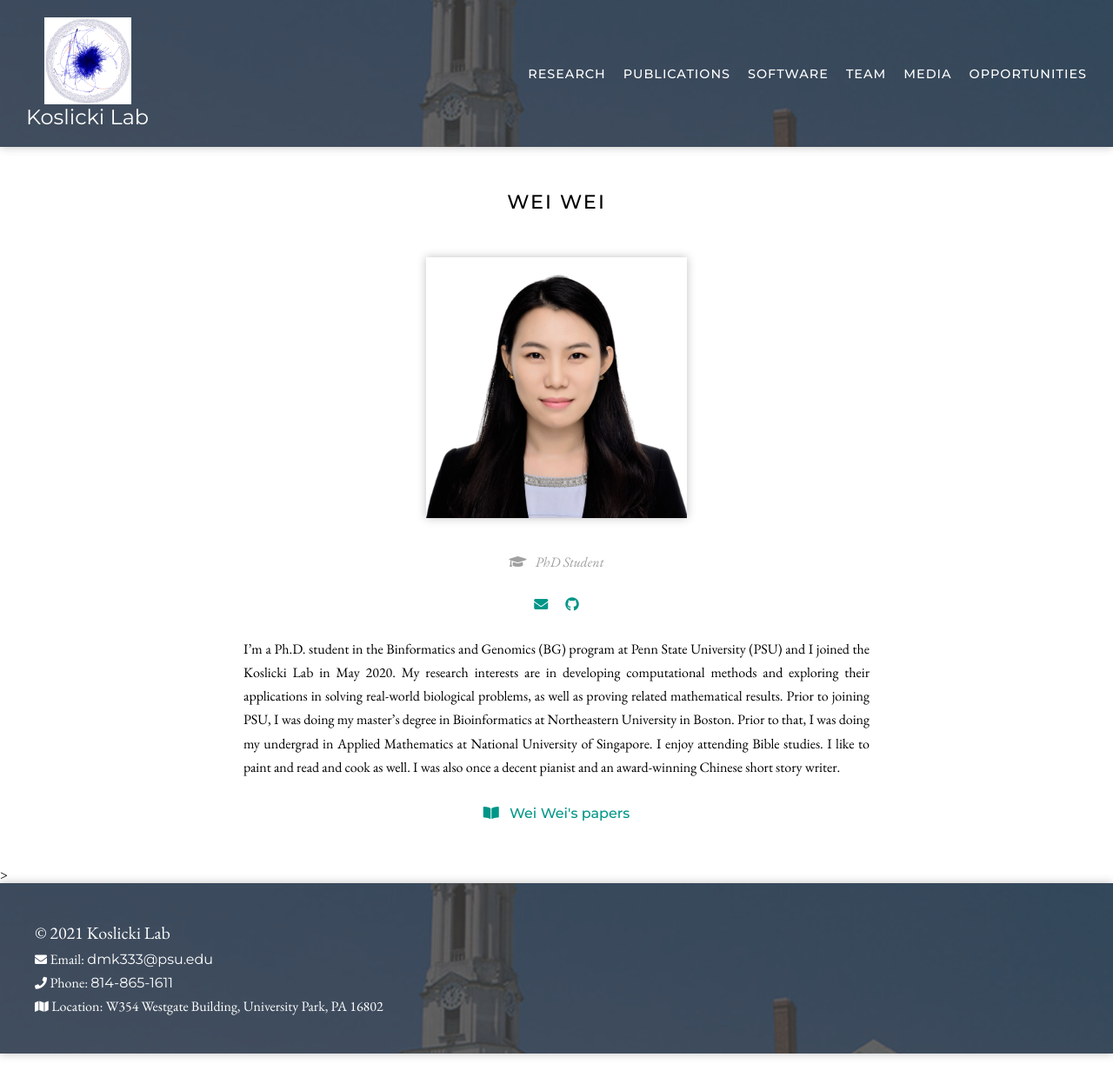
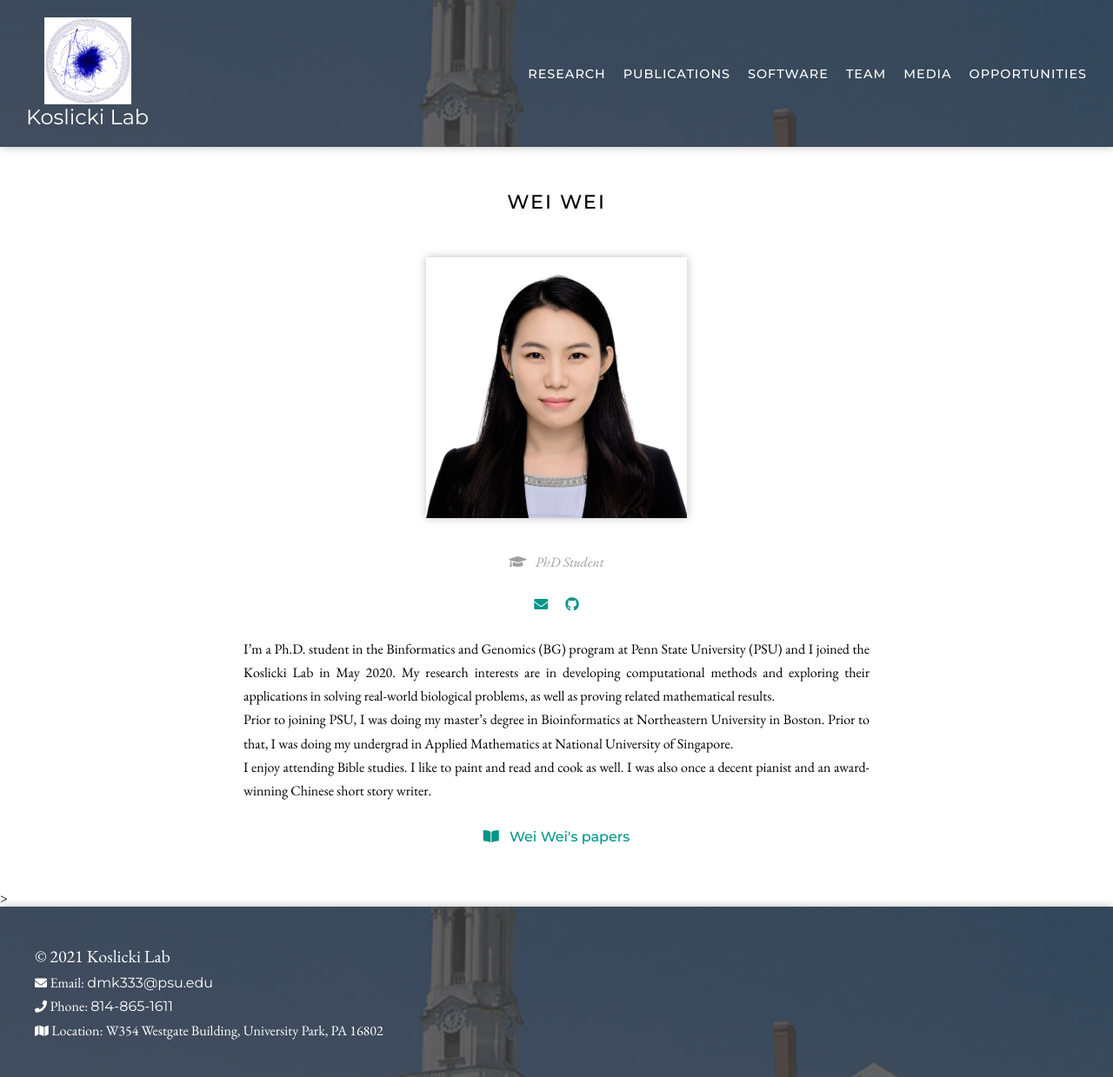
Before and after one commit to mohsenht/Koslicki-lab-PSU, a Jekyll site: the page built from _members/wei-wei.md, in a window 1280 px wide. Shown: the whole page at 87% size. Built offline with Jekyll 4.4.1, drawn with Linux system fonts in a browser that asks for light colours; nearby versions of some CDN libraries.

Commit message:
Update wei-wei.md

```diff
--- a/_members/wei-wei.md
+++ b/_members/wei-wei.md
@@ -28,6 +28,6 @@ github: raquellewei ## your github account if you like to put it on your profile
 [comment]: Fill out your description below
 
 I'm a Ph.D. student in the Binformatics and Genomics (BG) program at Penn State University (PSU) and I joined the Koslicki Lab in May 2020. My research interests are in developing computational methods and exploring their applications in solving real-world biological problems, as well as proving related mathematical
-results.
-Prior to joining PSU, I was doing my master's degree in Bioinformatics at Northeastern University in Boston. Prior to that, I was doing my undergrad in Applied Mathematics at National University of Singapore.
+results.\\
+Prior to joining PSU, I was doing my master's degree in Bioinformatics at Northeastern University in Boston. Prior to that, I was doing my undergrad in Applied Mathematics at National University of Singapore. \\
 I enjoy attending Bible studies. I like to paint and read and cook as well. I was also once a decent pianist and an award-winning Chinese short story writer.
```
